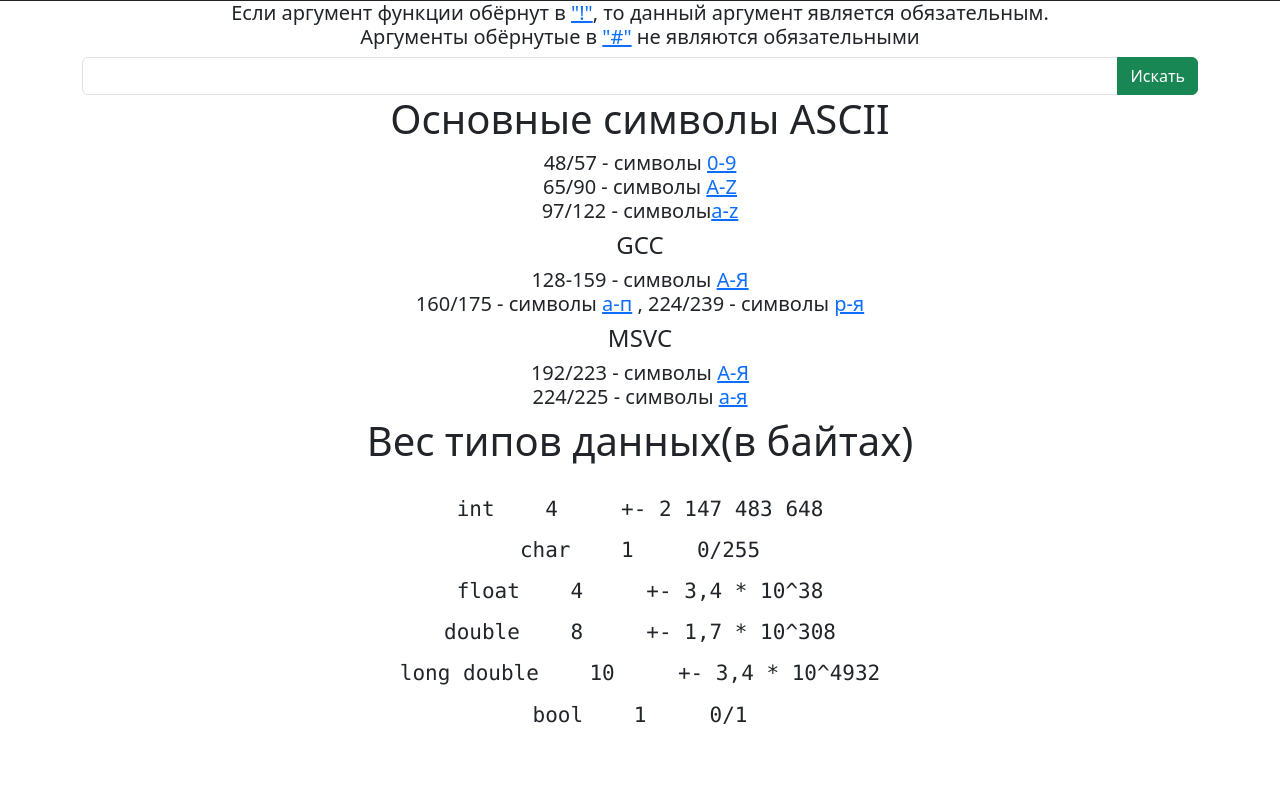
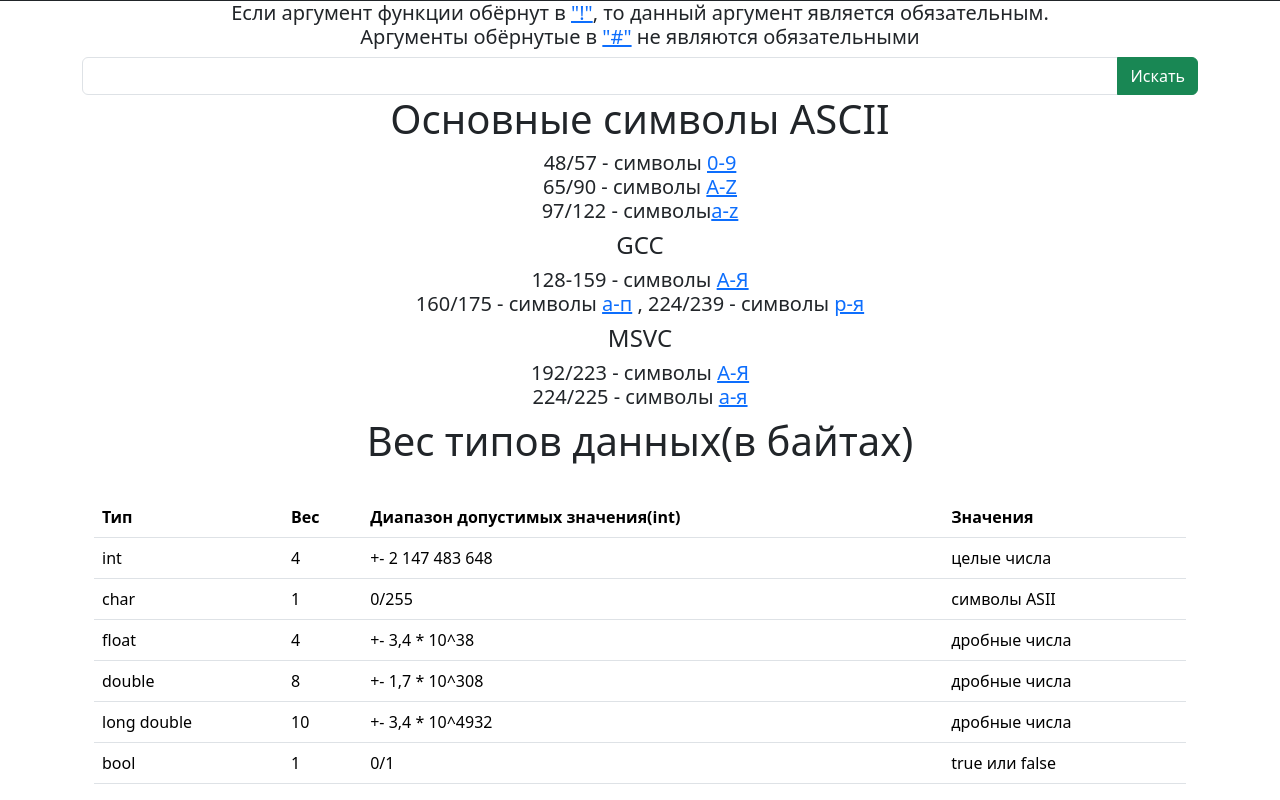
Before and after one commit to lucorus/miniDOCS, a Django app: page / in a window 1280 px wide. Shown: the part 55-855 px from the top of the page. Before the commit the page ends 779 px from the top, so only its background shows below. Run offline with Django 3.2, Linux system fonts and the light colour scheme; data comes from the database, SQL or seed files in the repository; both versions use the stored data as it was after the commit.

Commit message:
some changes in html

```diff
--- a/miniDOCS/main/models.py
+++ b/miniDOCS/main/models.py
@@ -39,6 +39,7 @@ class Type(models.Model):
     title = models.CharField(max_length=40)
     size = models.CharField(max_length=2)
     range = models.CharField(max_length=250)
+    value = models.CharField(max_length=200, default=0)
 
     def __str__(self):
         return self.title
--- a/miniDOCS/main/templates/main/main_page.html
+++ b/miniDOCS/main/templates/main/main_page.html
@@ -76,13 +76,41 @@
     {% endblock %}
 
     {% block type %}
-    <div align="center">
-        <h1>Вес типов данных(в байтах)</h1><br>
-            {% for item in type %}
-        <h4><pre>{{ item.title }}    {{ item.size }}     {{item.range }}</pre></h4>
-        {% endfor %}
-    </div>
+
+
+        <div align="center" class="container">
+            <h1>Вес типов данных(в байтах)</h1><br>
+
+
+            <table class="table" align="center">
+                <thead>
+                <tr>
+
+                    <th scope="col">Тип</th>
+                    <th scope="col">Вес</th>
+                    <th scope="col">Диапазон допустимых значения(int)</th>
+                    <th scope="col">Значения</th>
+                </tr>
+                </thead>
+                <tbody>{% for item in type %}
+                <tr>
+
+                    <td>{{ item.title }}</td>
+                    <td>{{ item.size }}</td>
+                    <td>{{item.range }}</td>
+                    <td>{{ item.value }}</td>
+                </tr>
+                {% endfor %}
+                </tbody>
+            </table>
+
+
+        </div>
+
+
+
     {% endblock %}
+
 
 </div>
 </div>
```
Also changed, not shown: miniDOCS/db.sqlite3.
